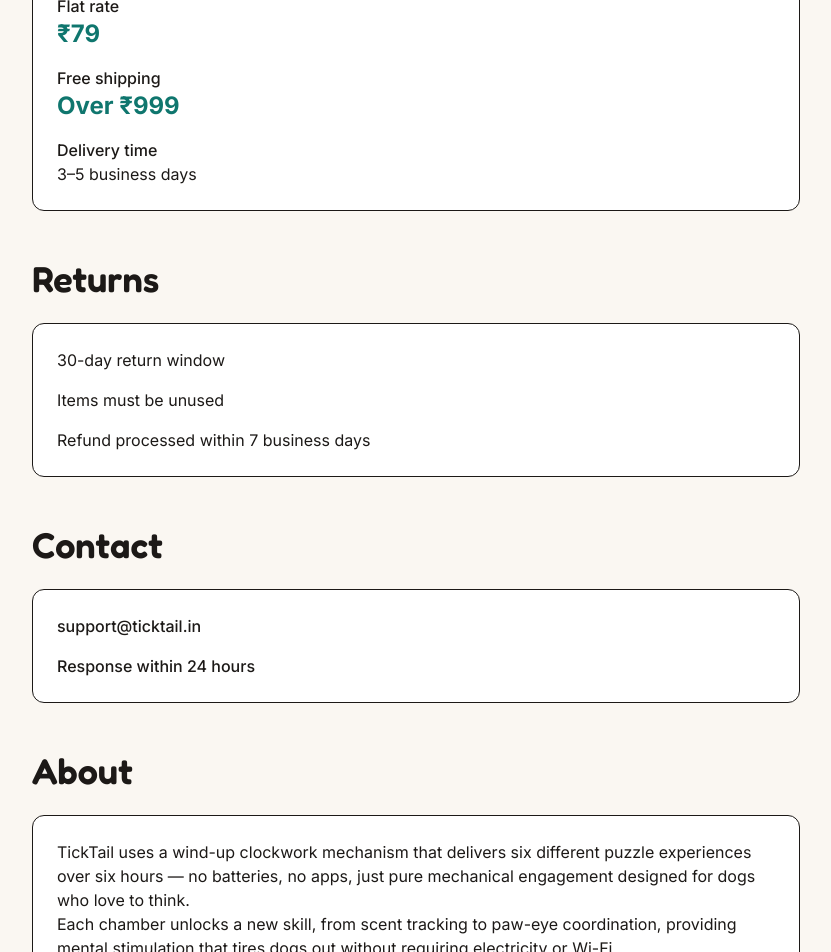
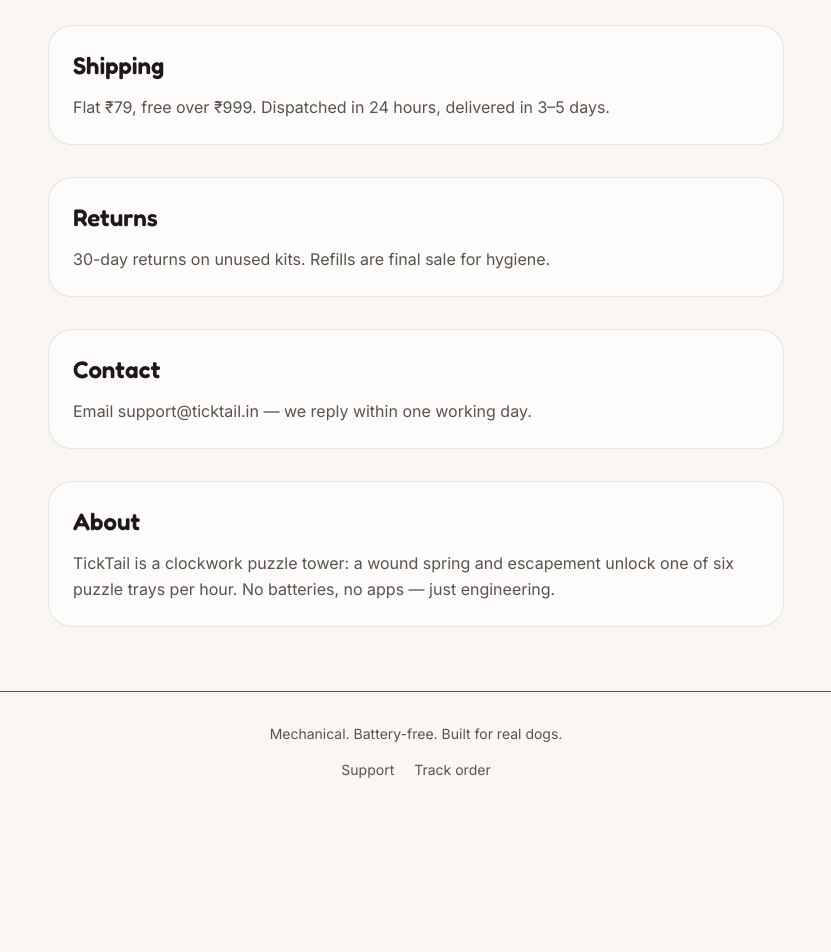
Before and after one commit to MaddyMadhesh77/23bit0312-hwa-hackathon, a Next.js app: page /support in a window 1280 px wide. Shown: the part 180-1132 px from the top of the page, without its empty margins (224-1055 px from the left). After the commit the page ends 992 px from the top, so only its background shows below. Built offline with nearby package versions, Linux system fonts and the light colour scheme.

Commit message:
Rebuild support and error pages

```diff
--- a/app/error.tsx
+++ b/app/error.tsx
@@ -1,30 +1,22 @@
 "use client";
 
-import Link from "next/link";
+export default function Error({
+  error,
+  reset,
+}: {
+  error: Error & { digest?: string };
+  reset: () => void;
+}) {
+  void error;
 
-export default function Error() {
   return (
-    <div className="min-h-screen bg-bg p-8 text-center">
-      <h1 className="text-4xl font-display font-bold text-ink mb-4">
-        Something went wrong.
-      </h1>
-      <p className="text-2xl text-muted mb-8">
-        Don't panic — click below to reset and try again.
-      </p>
-      <div className="space-y-4 max-w-md mx-auto">
-        <Link
-          href="/"
-          className="btn btn-primary"
-        >
-          Return home
-        </Link>
-        <button
-          onClick={() => window.location.reload()}
-          className="btn btn-accent"
-        >
-          Reload page
-        </button>
-      </div>
+    <div className="mx-auto max-w-3xl px-4 py-20 text-center sm:py-28">
+      <h2 className="font-display text-4xl font-bold text-ink sm:text-5xl">
+        Something chewed through a wire.
+      </h2>
+      <button type="button" onClick={() => reset()} className="btn btn-primary mt-8">
+        Try again
+      </button>
     </div>
   );
 }
--- a/app/not-found.tsx
+++ b/app/not-found.tsx
@@ -1,31 +1,17 @@
-"use client";
-
 import Link from "next/link";
 
 export default function NotFound() {
   return (
-    <div className="min-h-screen bg-bg p-8 text-center">
-      <h1 className="text-5xl font-display font-bold text-ink mb-4">
-        Woof! Page not found.
+    <div className="mx-auto max-w-3xl px-4 py-20 text-center sm:py-28">
+      <h1 className="font-display text-4xl font-bold text-ink sm:text-5xl">
+        This page rolled under the sofa.
       </h1>
-      <p className="text-2xl text-muted mb-8">
-        Looks like you chased a tail that got away. But the good news is, you can
-        always start over.
+      <p className="mx-auto mt-5 max-w-md text-lg leading-relaxed text-muted">
+        The page you&apos;re looking for doesn&apos;t exist or may have moved.
       </p>
-      <div className="space-y-4 max-w-md mx-auto">
-        <Link
-          href="/"
-          className="btn btn-primary"
-        >
-          Go home
-        </Link>
-        <Link
-          href="/product"
-          className="btn btn-accent"
-        >
-          Browse products
-        </Link>
-      </div>
+      <Link href="/" className="btn btn-primary mt-8">
+        Go home
+      </Link>
     </div>
   );
 }
--- a/app/support/page.tsx
+++ b/app/support/page.tsx
@@ -1,74 +1,50 @@
-"use client";
-
-import Link from "next/link";
-
 export default function SupportPage() {
   return (
-    <main className="flex-1 bg-bg p-4 md:p-8">
-      <div className="max-w-3xl mx-auto">
-        {/* Shipping section */}
-        <section className="mb-12">
-          <h2 className="text-4xl font-display font-semibold text-ink mb-6">
+    <div className="mx-auto max-w-3xl px-4 py-12 sm:py-16">
+      <h1 className="font-display text-4xl font-semibold text-ink sm:text-5xl">
+        Support
+      </h1>
+
+      <div className="mt-10 space-y-8">
+        <section className="rounded-3xl border border-ink/10 bg-white/60 p-6">
+          <h2 className="font-display text-2xl font-semibold text-ink">
             Shipping
           </h2>
-          <div className="border rounded-xl p-6 bg-white space-y-4">
-            <div>
-              <p className="font-medium text-ink">Flat rate</p>
-              <p className="text-2xl font-bold text-primary">₹79</p>
-            </div>
-            <div>
-              <p className="font-medium text-ink">Free shipping</p>
-              <p className="text-2xl font-bold text-primary">Over ₹999</p>
-            </div>
-            <div>
-              <p className="font-medium text-ink">Delivery time</p>
-              <p>3–5 business days</p>
-            </div>
-          </div>
+          <p className="mt-3 leading-relaxed text-muted">
+            Flat ₹79, free over ₹999. Dispatched in 24 hours, delivered in 3–5
+            days.
+          </p>
         </section>
 
-        {/* Returns section */}
-        <section className="mb-12">
-          <h2 className="text-4xl font-display font-semibold text-ink mb-6">
+        <section className="rounded-3xl border border-ink/10 bg-white/60 p-6">
+          <h2 className="font-display text-2xl font-semibold text-ink">
             Returns
           </h2>
-          <div className="border rounded-xl p-6 bg-white space-y-4">
-            <p>30-day return window</p>
-            <p>Items must be unused</p>
-            <p>Refund processed within 7 business days</p>
-          </div>
+          <p className="mt-3 leading-relaxed text-muted">
+            30-day returns on unused kits. Refills are final sale for hygiene.
+          </p>
         </section>
 
-        {/* Contact section */}
-        <section className="mb-12">
-          <h2 className="text-4xl font-display font-semibold text-ink mb-6">
+        <section className="rounded-3xl border border-ink/10 bg-white/60 p-6">
+          <h2 className="font-display text-2xl font-semibold text-ink">
             Contact
           </h2>
-          <div className="border rounded-xl p-6 bg-white space-y-4">
-            <p className="font-medium text-ink">support@ticktail.in</p>
-            <p className="font-medium text-ink">Response within 24 hours</p>
-          </div>
+          <p className="mt-3 leading-relaxed text-muted">
+            Email support@ticktail.in — we reply within one working day.
+          </p>
         </section>
 
-        {/* About section */}
-        <section>
-          <h2 className="text-4xl font-display font-semibold text-ink mb-6">
+        <section className="rounded-3xl border border-ink/10 bg-white/60 p-6">
+          <h2 className="font-display text-2xl font-semibold text-ink">
             About
           </h2>
-          <div className="border rounded-xl p-6 bg-white">
-            <p>
-              TickTail uses a wind-up clockwork mechanism that delivers six
-              different puzzle experiences over six hours — no batteries, no apps,
-              just pure mechanical engagement designed for dogs who love to think.
-            </p>
-            <p>
-              Each chamber unlocks a new skill, from scent tracking to paw-eye
-              coordination, providing mental stimulation that tires dogs out
-              without requiring electricity or Wi-Fi.
-            </p>
-          </div>
+          <p className="mt-3 leading-relaxed text-muted">
+            TickTail is a clockwork puzzle tower: a wound spring and escapement
+            unlock one of six puzzle trays per hour. No batteries, no apps — just
+            engineering.
+          </p>
         </section>
       </div>
-    </main>
+    </div>
   );
 }
```
